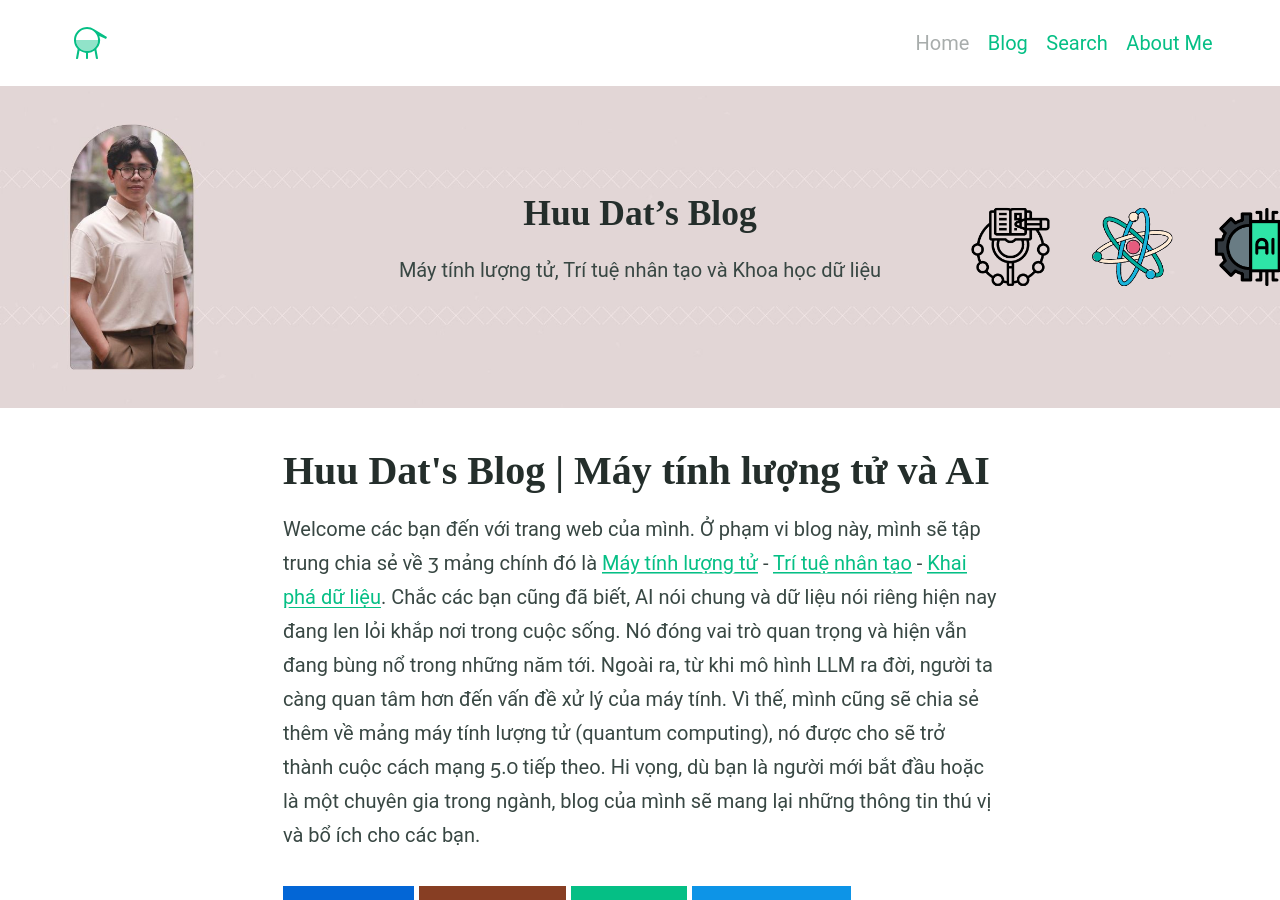
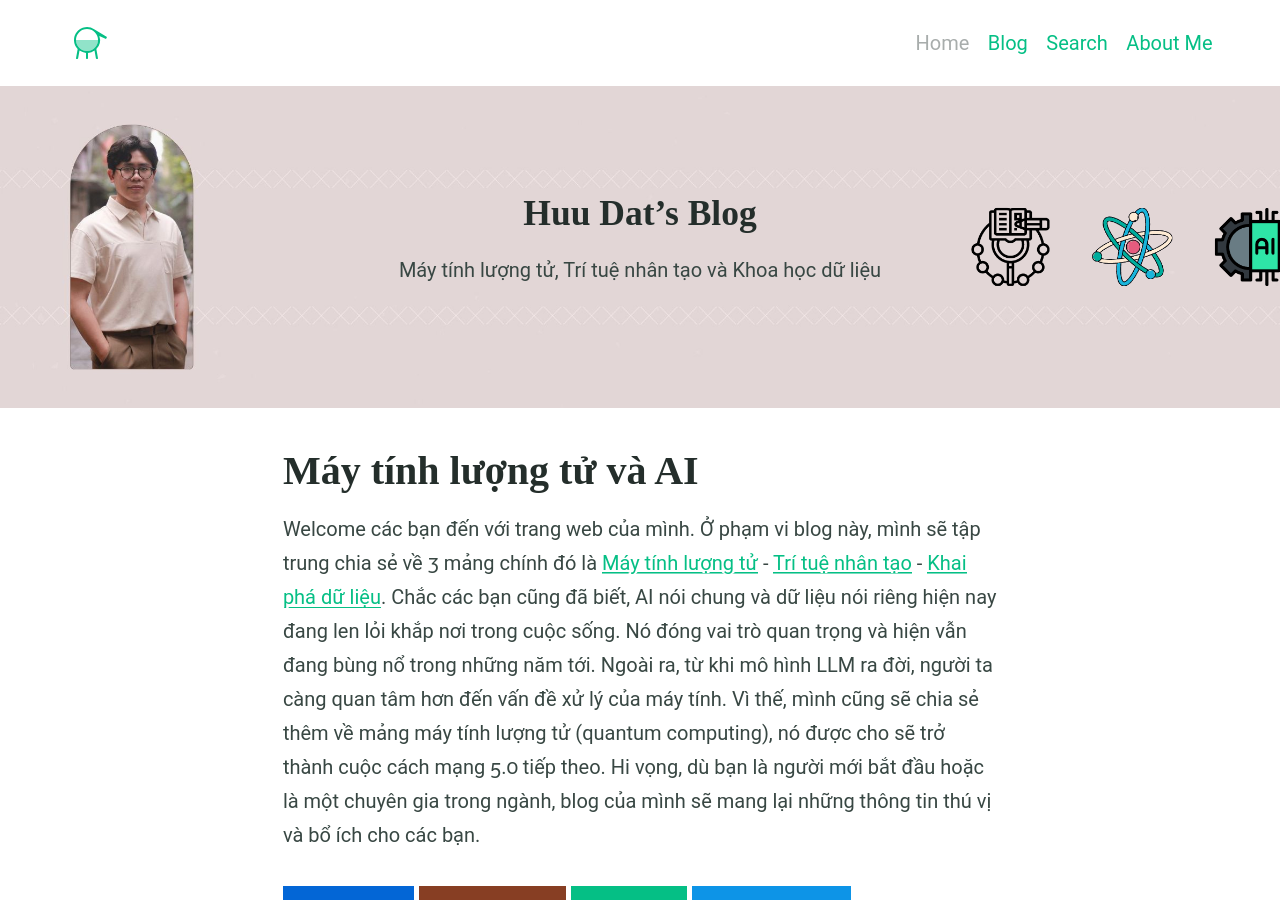
Before and after one commit to daviddarnes/alembic, a Jekyll site: the page built from index.md, in a window 1280 px wide and 900 px high. Built offline with Jekyll 4.4.1, drawn with Linux system fonts in a browser that asks for light colours; some of the changed lines change nothing that is shown.

Commit message:
Update index.md

```diff
--- a/index.md
+++ b/index.md
@@ -1,10 +1,11 @@
 ---
-title: Huu Dat's Blog | Máy tính lượng tử và AI
+title: Máy tính lượng tử và AI
+description: Welcome các bạn đến với trang web của mình. Ở phạm vi blog này, mình sẽ tập trung chia sẻ về 3 mảng chính đó là [Máy tính lượng tử](#Máy tính lượng tử) - [Trí tuệ nhân tạo](#Trí tuệ nhân tạo) - [Khai phá dữ liệu](#Khai phá dữ liệu). Chắc các bạn cũng đã biết, AI nói chung và dữ liệu nói riêng hiện nay đang len lỏi khắp nơi trong cuộc sống. Nó đóng vai trò quan trọng và hiện vẫn đang bùng nổ trong những năm tới. Ngoài ra, từ khi mô hình LLM ra đời, người ta càng quan tâm hơn đến vấn đề xử lý của máy tính. Vì thế, mình cũng sẽ chia sẻ thêm về mảng máy tính lượng tử (quantum computing), nó được cho sẽ trở thành cuộc cách mạng 5.0 tiếp theo.
 feature_text: |
   ## Huu Dat's Blog
   Máy tính lượng tử, Trí tuệ nhân tạo và Khoa học dữ liệu
 feature_image: "/banner.png"
-excerpt: ""
+excerpt: "Welcome các bạn đến với trang web của mình. Ở phạm vi blog này, mình sẽ tập trung chia sẻ về 3 mảng chính đó là [Máy tính lượng tử](#Máy tính lượng tử) - [Trí tuệ nhân tạo](#Trí tuệ nhân tạo) - [Khai phá dữ liệu](#Khai phá dữ liệu). Chắc các bạn cũng đã biết, AI nói chung và dữ liệu nói riêng hiện nay đang len lỏi khắp nơi trong cuộc sống. Nó đóng vai trò quan trọng và hiện vẫn đang bùng nổ trong những năm tới. Ngoài ra, từ khi mô hình LLM ra đời, người ta càng quan tâm hơn đến vấn đề xử lý của máy tính. Vì thế, mình cũng sẽ chia sẻ thêm về mảng máy tính lượng tử (quantum computing), nó được cho sẽ trở thành cuộc cách mạng 5.0 tiếp theo."
 ---
 
 Welcome các bạn đến với trang web của mình. Ở phạm vi blog này, mình sẽ tập trung chia sẻ về 3 mảng chính đó là [Máy tính lượng tử](#Máy tính lượng tử) - [Trí tuệ nhân tạo](#Trí tuệ nhân tạo) - [Khai phá dữ liệu](#Khai phá dữ liệu). Chắc các bạn cũng đã biết, AI nói chung và dữ liệu nói riêng hiện nay đang len lỏi khắp nơi trong cuộc sống. Nó đóng vai trò quan trọng và hiện vẫn đang bùng nổ trong những năm tới. Ngoài ra, từ khi mô hình LLM ra đời, người ta càng quan tâm hơn đến vấn đề xử lý của máy tính. Vì thế, mình cũng sẽ chia sẻ thêm về mảng máy tính lượng tử (quantum computing), nó được cho sẽ trở thành cuộc cách mạng 5.0 tiếp theo.
```
